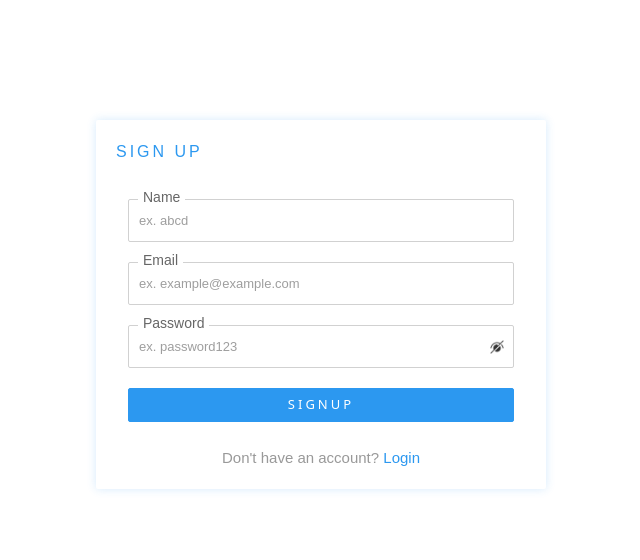
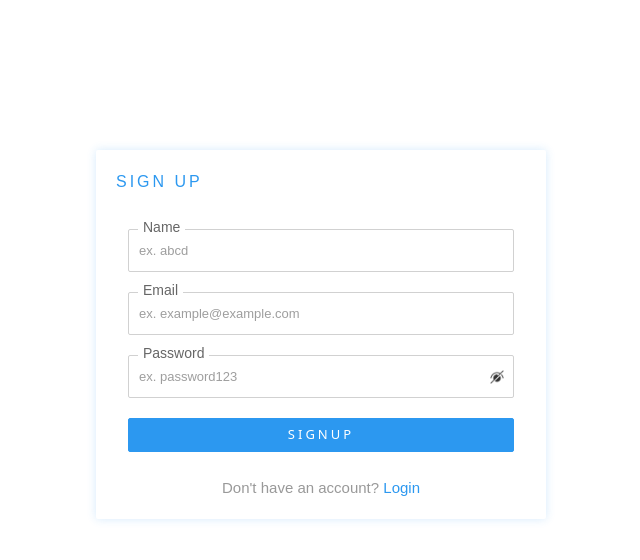
Before and after one commit to muhammad-osama-rasheed/portfolio-admin-panel, a React (Vite) app: page /signup in a window 1280 px wide. Shown: the top 560 px of the page, without its empty margins (319-959 px from the left). Built offline with nearby package versions, Linux system fonts and the light colour scheme.

Commit message:
11th commit

```diff
--- a/src/App.css
+++ b/src/App.css
@@ -10,3 +10,10 @@
 ::-webkit-scrollbar-track {
   background: rgba(0, 0, 0, 0.1);
 }
+
+body {
+  user-select: none;
+  -webkit-user-select: none;
+  -moz-user-select: none;
+  -ms-user-select: none;
+}
--- a/src/pages/admin/auth/login/Login.module.css
+++ b/src/pages/admin/auth/login/Login.module.css
@@ -4,7 +4,7 @@
   box-shadow: 0 0 10px rgba(44, 152, 240, 0.2);
   /* box-shadow: 0 0 10px rgba(0, 0, 0, 0.1); */
   border-radius: 2px;
-  margin-top: 120px;
+  margin-top: 150px;
 }
 
 .heading-section{
--- a/src/pages/admin/auth/signup/Signup.module.css
+++ b/src/pages/admin/auth/signup/Signup.module.css
@@ -4,7 +4,7 @@
   box-shadow: 0 0 10px rgba(44, 152, 240, 0.2);
   /* box-shadow: 0 0 10px rgba(0, 0, 0, 0.1); */
   border-radius: 2px;
-  margin-top: 120px;
+  margin-top: 150px;
 }
 
 .heading-section{
```
